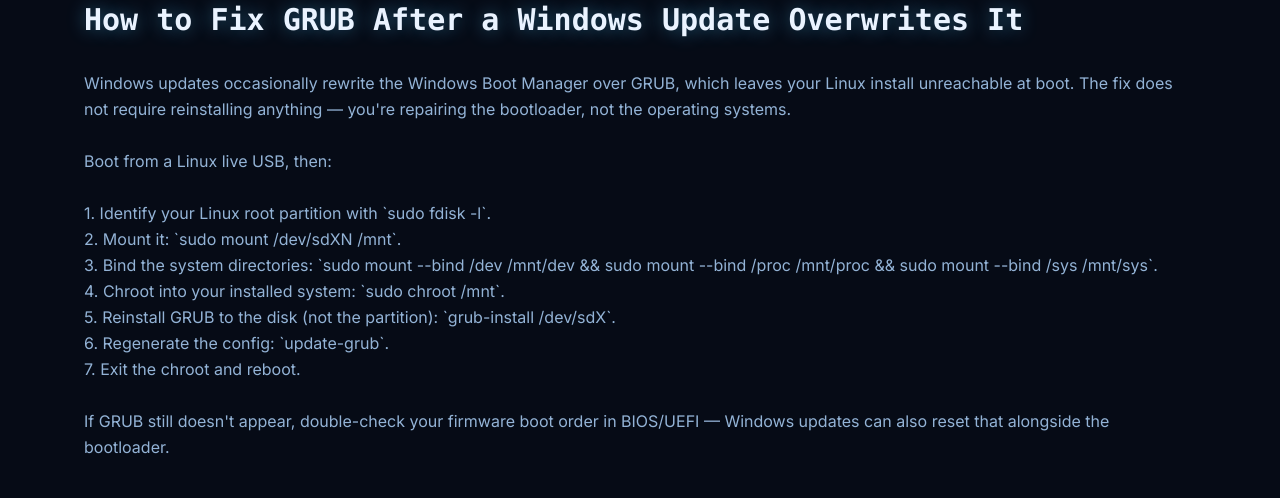
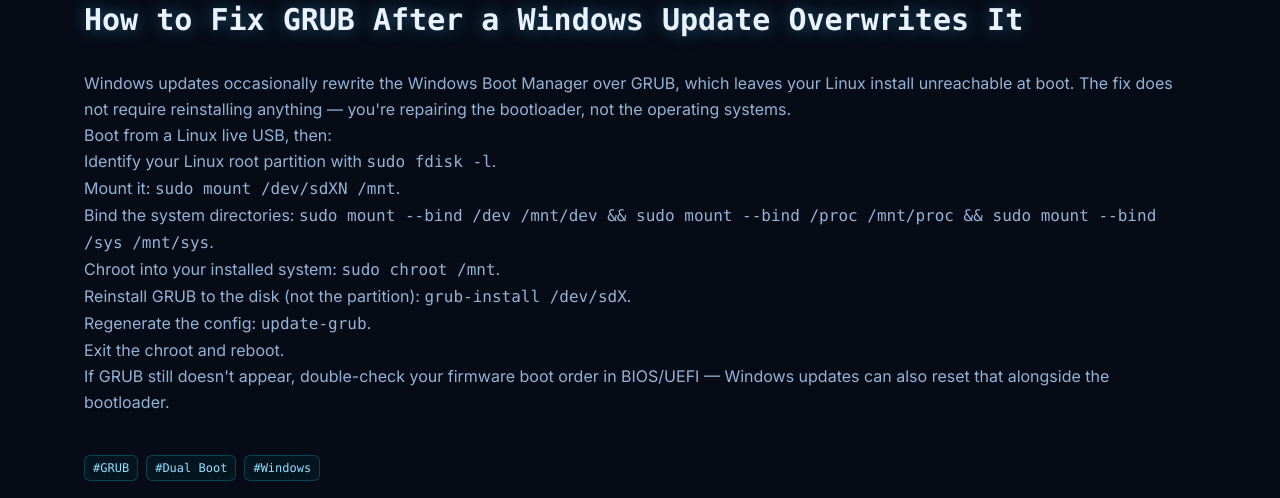
Before and after one commit to johnreslabs-ship-it/johnreslabs-ship-it.github.io, a React (Vite) app: page /blog/fix-grub-after-windows-update in a window 1280 px wide. Shown: the part 217-715 px from the top of the page. Built offline with nearby package versions, Linux system fonts and the light colour scheme; no server answers; the database is empty.

Commit message:
Update BlogPost.tsx

```diff
--- a/src/pages/BlogPost.tsx
+++ b/src/pages/BlogPost.tsx
@@ -1,4 +1,5 @@
 import { Link, useParams } from "react-router-dom";
+import { marked } from "marked";
 import { where } from "firebase/firestore";
 import SEO from "../components/SEO";
 import { Section, Badge } from "../components/Common";
@@ -45,9 +46,7 @@
           <h1 className="text-2xl sm:text-3xl font-bold font-mono text-ink glow-text">{post.title}</h1>
         </div>
 
-        <article className="prose-invert max-w-none text-ink-muted leading-relaxed whitespace-pre-line">
-          {post.content}
-        </article>
+             <article className="markdown-body max-w-none text-ink-muted leading-relaxed" dangerouslySetInnerHTML={{ __html: marked.parse(post.content, { async: false }) as string }} />
 
         <div className="flex flex-wrap gap-2 mt-10">
           {post.tags.map((t) => (
```
